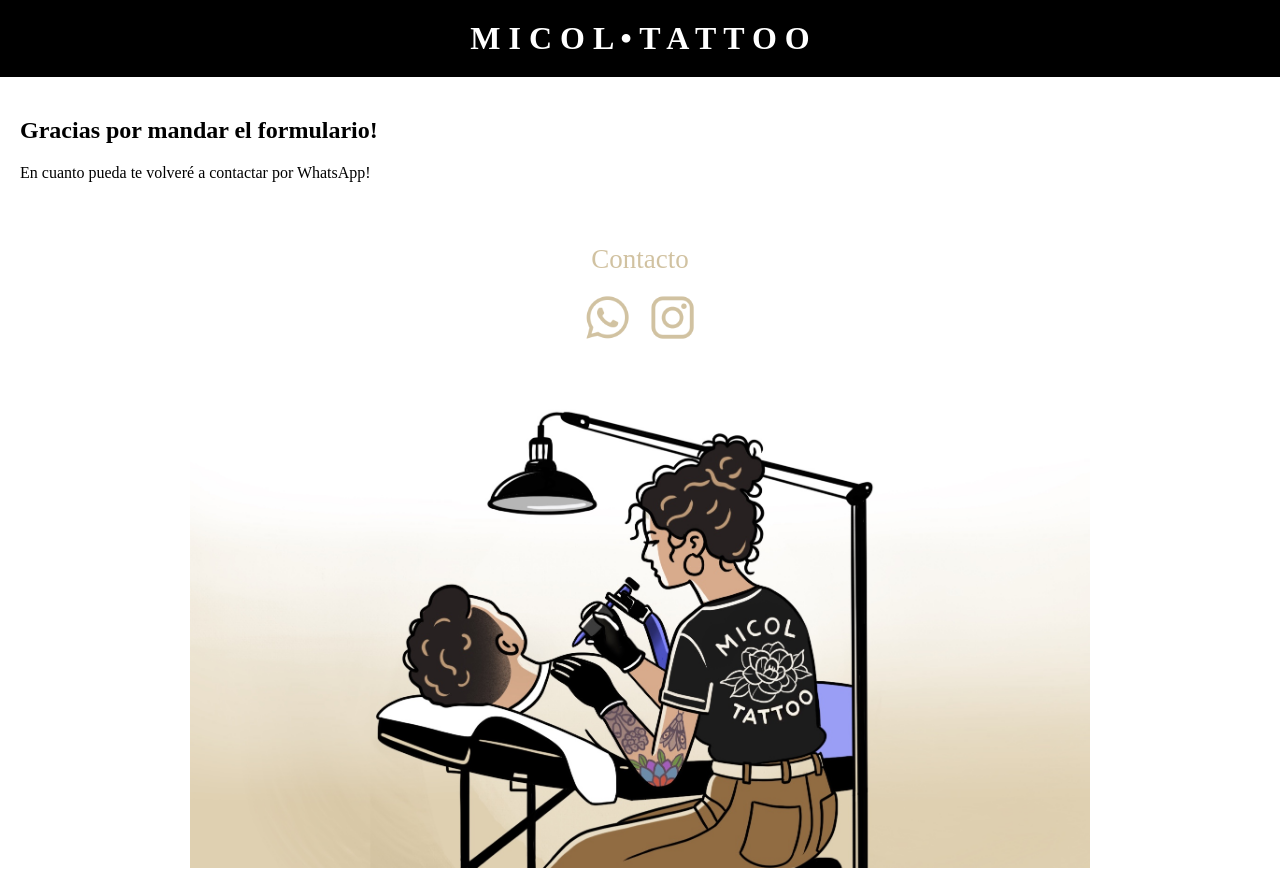
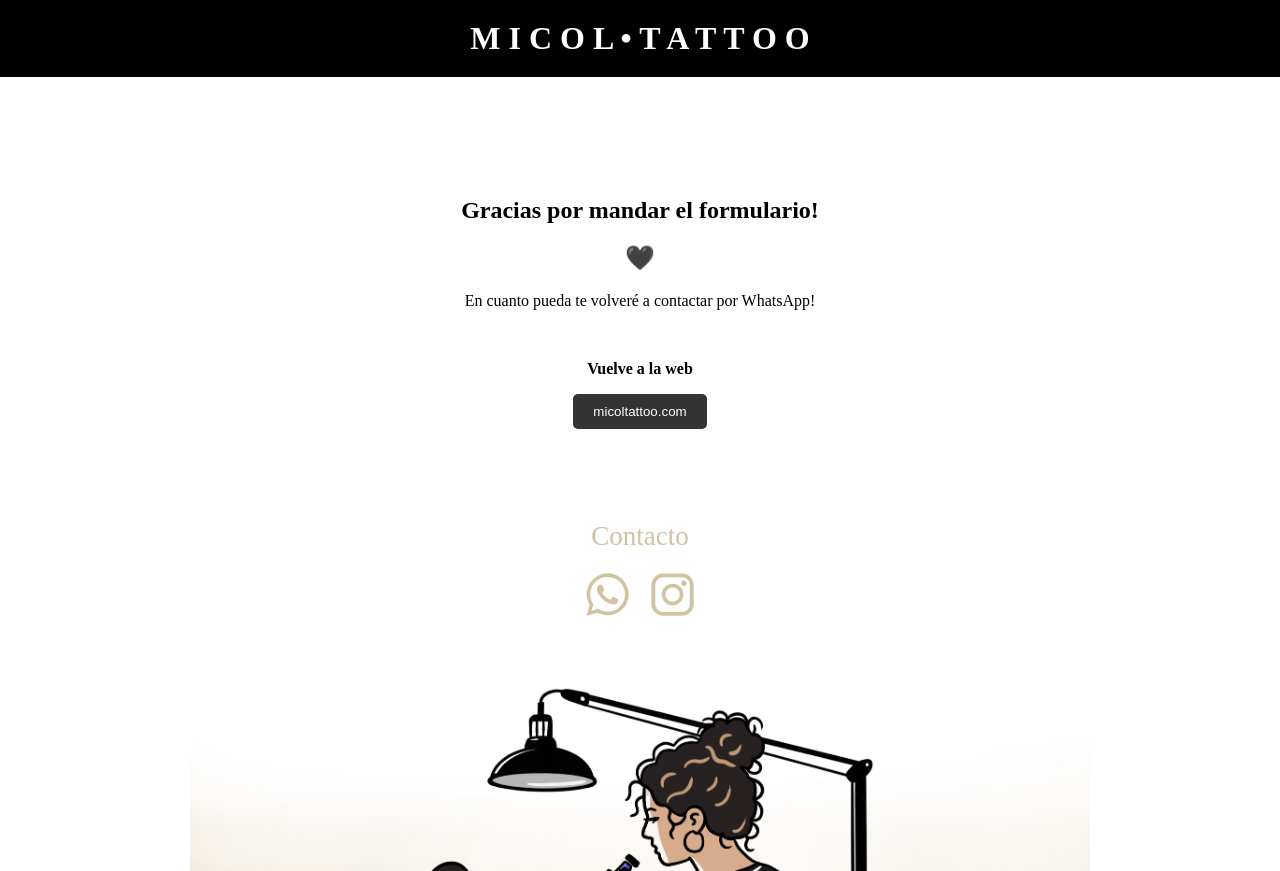
Before and after one commit to Micol-Tattoo/micol-tattoo, a plain HTML site: page thanks.html in a window 1280 px wide. Shown: the top 871 px of the page. Drawn offline with Linux system fonts and the light colour scheme.

Commit message:
perfezionare formuario e thanks

```diff
--- a/thanks.html
+++ b/thanks.html
@@ -14,6 +14,45 @@
 
       gtag('config', 'G-5ZVYQYJFTJ');
     </script>
+    <style>
+        /* Asegurarnos de que el botón y el texto estén centrados y el botón esté en primer plano */
+        .thank-you-message {
+            text-align: center;
+            margin-top: 100px; /* Aseguramos que el mensaje no esté muy arriba */
+        }
+
+        .thank-you-message h2, .thank-you-message p {
+            margin-bottom: 20px;
+        }
+
+        /* El botón estará centrado y con un z-index alto */
+        .center-button-container {
+            text-align: center;
+            margin-top: 40px;
+            margin-bottom: 80px;
+            position: relative;
+            z-index: 10; /* Ponemos el botón en primer plano */
+        }
+
+        .center-button-container button {
+            background-color: #333;
+            color: #fff;
+            padding: 10px 20px;
+            border: none;
+            border-radius: 5px;
+            cursor: pointer;
+        }
+
+        .center-button-container button:hover {
+            background-color: #555;
+        }
+
+        /* Ajustar la imagen para que no tape otros elementos */
+        #ilustracion-section {
+            position: relative;
+            z-index: 1; /* Imagen en segundo plano para no tapar el botón */
+        }
+    </style>
 </head>
 <body>
     <!-- Banner superior -->
@@ -26,9 +65,18 @@
         <section id="thanks" class="full-screen">
             <div class="thank-you-message">
                 <h2>Gracias por mandar el formulario!</h2>
+                <h2>🖤</h2>
                 <p>En cuanto pueda te volveré a contactar por WhatsApp!</p>
             </div>
         </section>
+
+        <!-- Botón para volver a la web -->
+        <div class="center-button-container">
+            <p style="font-weight: bold;">Vuelve a la web</p>
+            <button onclick="window.location.href='https://micoltattoo.com';">
+                micoltattoo.com
+            </button>
+        </div>
 
         <!-- Sección de contacto -->
         <section id="contacto" class="full-screen">
```
Also changed, not shown: formulario.html (+25 -5 lines). Lines whose indentation alone changed are shown as unchanged.
